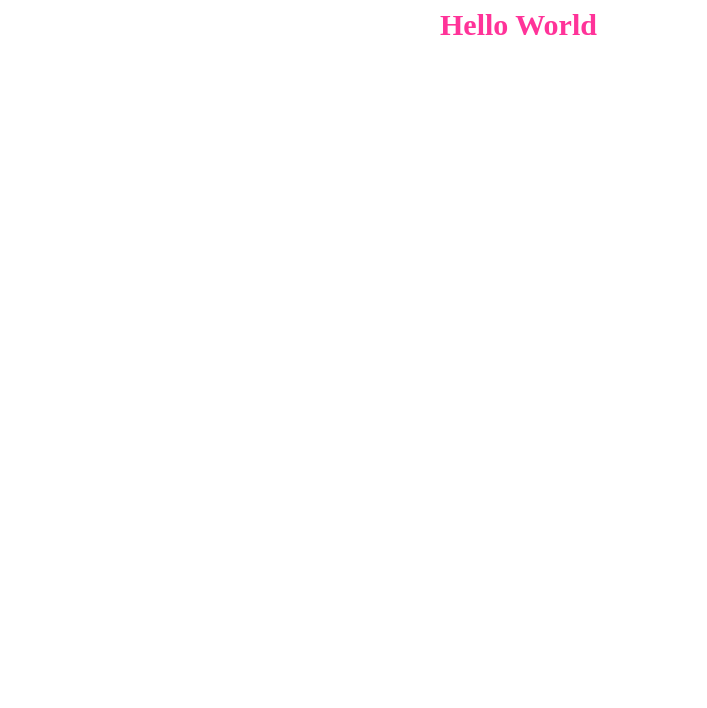
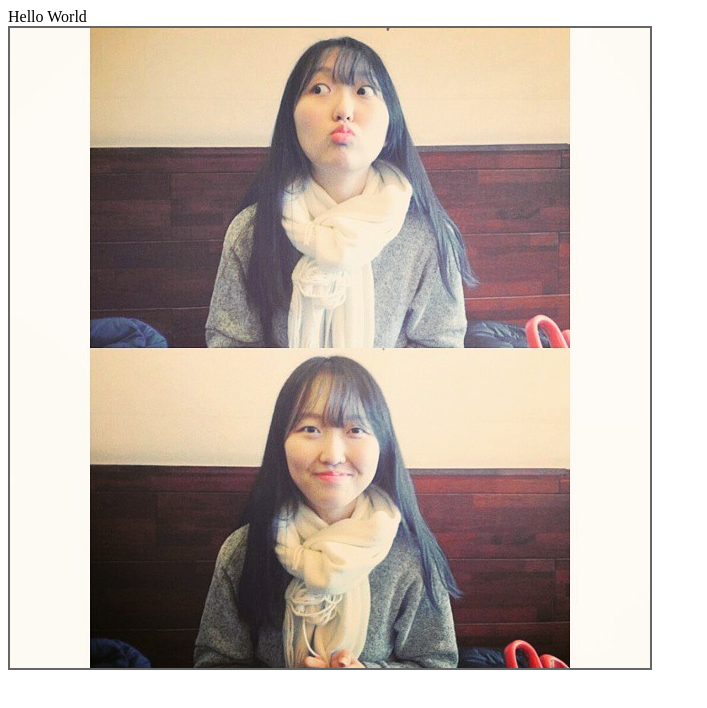
Before and after one commit to codingangelJS/codingangelJS.github.io, a plain HTML site: page index.html in a window 1280 px wide. Shown: the whole page, without its empty margins (0-707 px from the left). Drawn offline with Linux system fonts and the light colour scheme.

Commit message:
#2사진추가

```diff
--- a/index.html
+++ b/index.html
@@ -1,19 +1,17 @@
 <!DOCTYPE html>
 <html>
 <head>
+<meta charset="utf8">
     <title>박지선 </title>
     <script src="./main.js"></script>
-    <style>
-    .greeting{
-    font-size :30px;
-    font-weight:bold;
-    color:#ff3399;
-    width:400px; height :300px;
-    margin:auto;
-    }
-    </style>
+
 </head>
 <body>
 <div  class = "greeting">Hello World</div>
+<img src ="./images/js.jpg" alt="지소니~"
+title="지소니~"
+style="width:640px;
+border :2px solid #666666;"
+>
 </body>
 </html>
```
Also changed, not shown: images/js.jpg (added).
